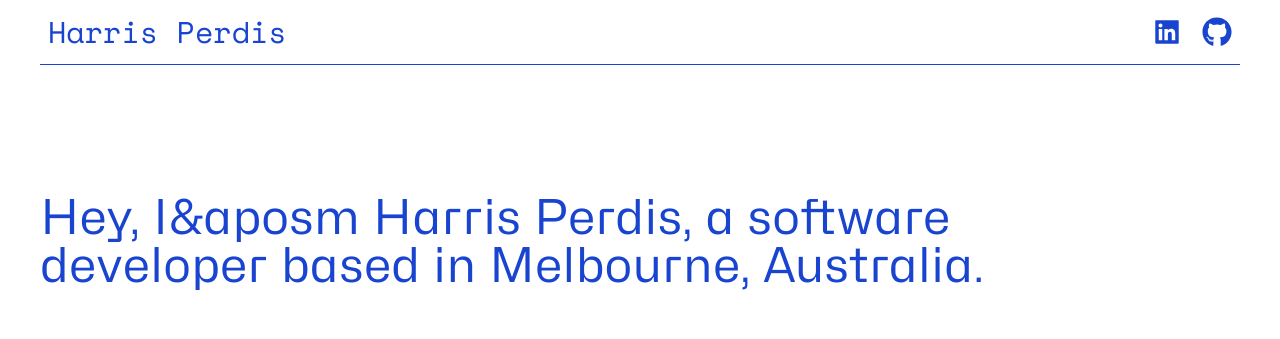
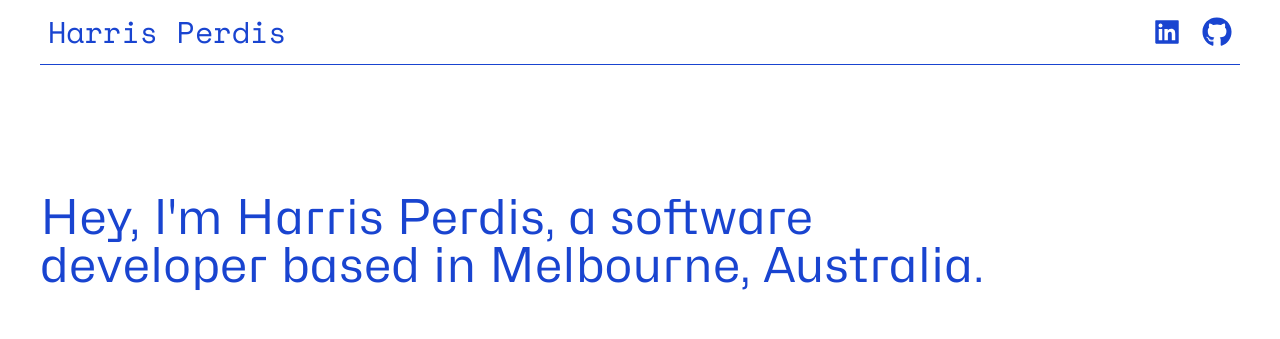
Before and after one commit to Reubotimus/portfolio, a Next.js app: page / in a window 1280 px wide. Shown: the top 339 px of the page. Built offline with nearby package versions, Linux system fonts and the light colour scheme.

Commit message:
Fix apos

```diff
--- a/src/app/page.tsx
+++ b/src/app/page.tsx
@@ -8,7 +8,7 @@ const ProjectsPage = () => {
         className="font-hubot text-2xl md:text-3xl lg:text-4xl xl:text-5xl 2xl:text-6xl my-32"
         style={{ color: "#1944D0" }}
       >
-        Hey, I&aposm Harris Perdis, a software{" "}
+        <span>Hey, I&apos;m Harris Perdis, a software </span>
         <span className="hidden md:inline">
           {" "}
           <br />{" "}
@@ -34,7 +34,7 @@ const ProjectsPage = () => {
         className="font-hubot mt-10 text-lg md:text-xl lg:text-2xl xl:text-3xl 2xl:text-4xl w-3/4"
         style={{ color: "#1944D0" }}
       >
-        I&aposm Harris Perdis, a junior software developer with a strong
+        I&apos;m Harris Perdis, a junior software developer with a strong
         background in <i>Mathematics and Data Science</i>, I have spent the past
         year working as a junior developer, focusing primarily on web
         development. Throughout my academic and professional journey, I have
```
